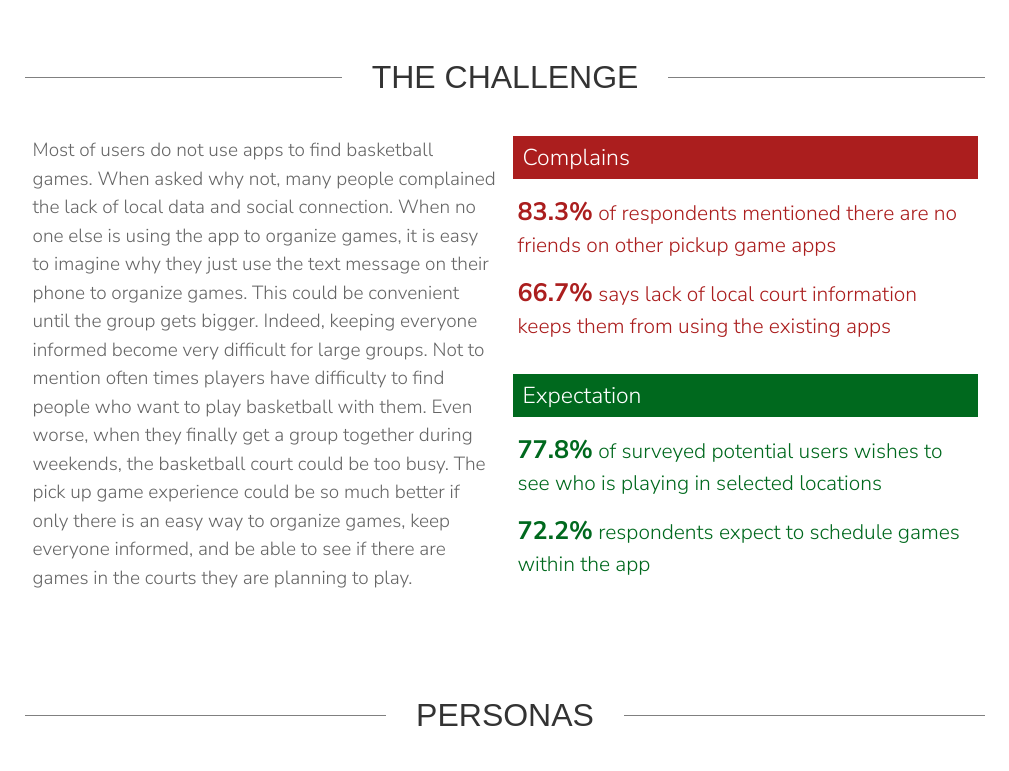
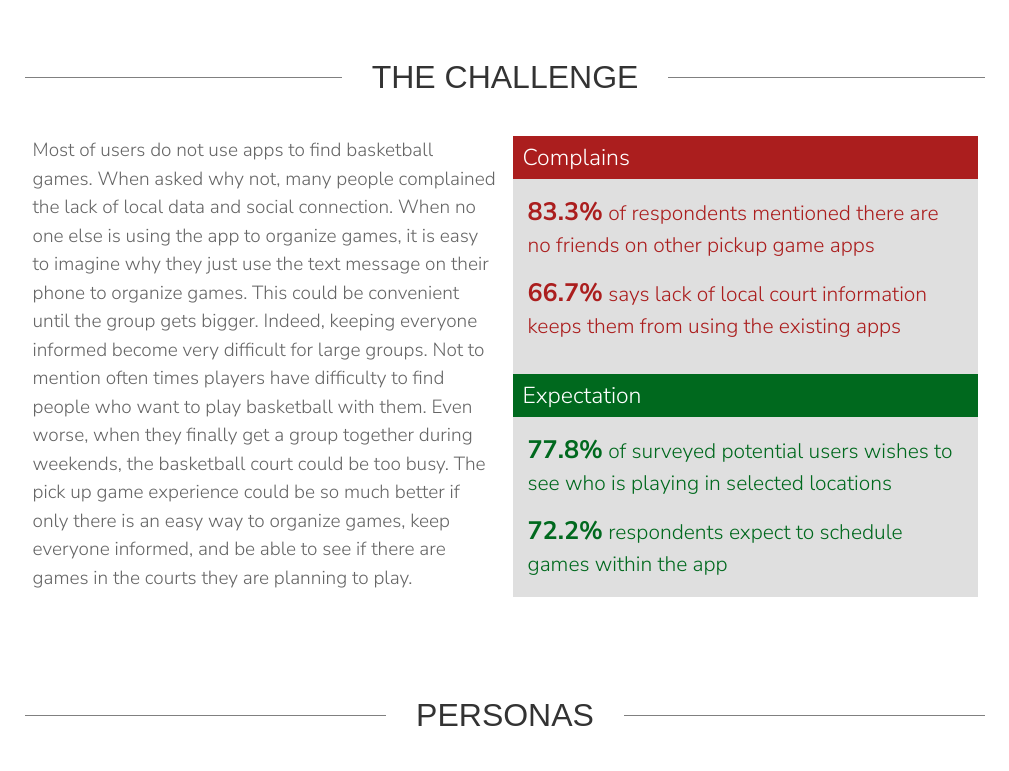
Before and after one commit to tony1duan/tony1duan.github.io, a plain HTML site: page project-find-my-games.html in a window 1280 px wide. Shown: the part 1400-2171 px from the top of the page, without its empty margins (135-1144 px from the left). Drawn offline with nearby package versions, Linux system fonts and the light colour scheme; a script that the page names is missing.

Commit message:
minor margin fix

```diff
--- a/css/project.css
+++ b/css/project.css
@@ -83,6 +83,8 @@ p.complains,
 p.expectations {
     /*    margin-top: 0.8em;*/
     padding-bottom: 0.8em;
+    padding-left:15px;
+    padding-right:15px
 }
 
 p.complains {
--- a/css/style.css
+++ b/css/style.css
@@ -168,7 +168,9 @@ a:visited,
 a:focus {
     text-decoration: none;
 }
-
+.background-dfdfdf {
+    background-color: #dfdfdf;
+}
 .gray-background {
     background-color: #0f0f0f;
 }
--- a/project-find-my-games.html
+++ b/project-find-my-games.html
@@ -100,7 +100,7 @@
                 <p class="standard-text mobile-text padding-bottom-m">Most of users do not use apps to find basketball games. When asked why not, many people complained the lack of local data and social connection. When no one else is using the app to organize games, it is easy to imagine why they just use the text message on their phone to organize games. This could be convenient until the group gets bigger. Indeed, keeping everyone informed become very difficult for large groups. Not to mention often times players have difficulty to find people who want to play basketball with them. Even worse, when they finally get a group together during weekends, the basketball court could be too busy. The pick up game experience could be so much better if only there is an easy way to organize games, keep everyone informed, and be able to see if there are games in the courts they are planning to play.</p>
             </div>
             <div class="one-half padding-l-r">
-                <div class="mobile-text">
+                <div class="mobile-text background-dfdfdf">
                     <p class="complains-heading white extra-large-text">Complains</p>
                     <p class="complains large-text"><em>83.3%</em> of respondents mentioned there are no friends on other pickup game apps</p>
                     <p class="complains large-text"><em>66.7%</em> says lack of local court information keeps them from using the existing apps</p>
@@ -235,7 +235,7 @@
                 </div>
             </div>
             <div class="before-after container mobile-vertical mobile-container margin-top-m padding-l-r">
-                <div class="one-fourth mobile-width padding-bottom-m">
+                <div class="one-fourth mobile-width padding-l-r padding-bottom-m">
                     <p class="description">The “event view” originally needed more clearity. After studied user interaction, changes are made to improve clearity and hierarchy.</p>
                 </div>
                 <div class="three-fourths mobile-width">
```
